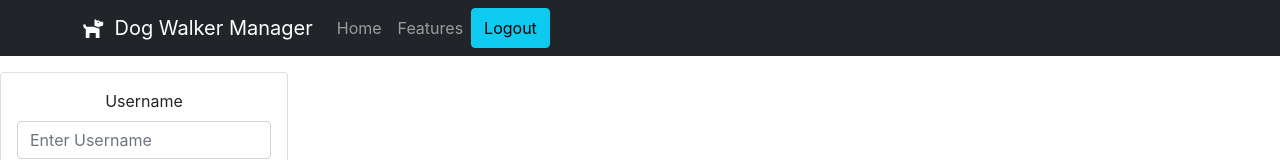
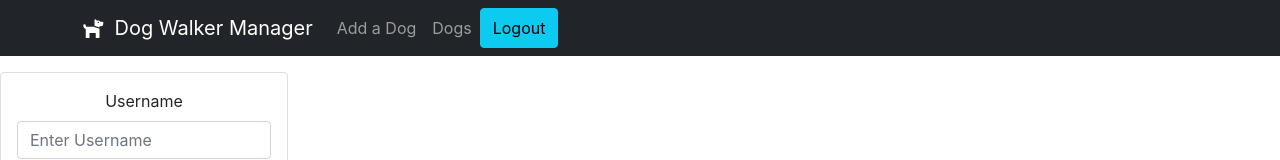
Before and after one commit to itushthegiant/dog-walker-manager, a React (Create React App) app in the folder client/: page /home in a window 1280 px wide. Shown: the top 160 px of the page. Built offline with nearby package versions, Linux system fonts and the light colour scheme; no server answers; the HTML template or start-up script is replaced by a standard one.

Commit message:
add dog form added

```diff
--- a/client/src/AuthenticatedApp.js
+++ b/client/src/AuthenticatedApp.js
@@ -1,4 +1,5 @@
 import React from 'react'
+import AddADog from './components/AddADog'
 import baseUrl from './api/baseUrl'
 import Navibar from './components/Navibar'
 import Dogs from './components/Dogs'
@@ -24,6 +25,9 @@ function AuthenticatedApp({ setCurrentUser, currentUser }) {
                 <Route exact path="/dogs">
                     <Dogs />
                 </Route>
+                <Route exact path="/add-dog">
+                    <AddADog />
+                </Route>
             </Switch>
         </div>
     )
--- a/client/src/components/Navibar.js
+++ b/client/src/components/Navibar.js
@@ -12,8 +12,8 @@ function Navibar({ handleLogOut }) {
                         <FontAwesomeIcon icon={faDog} className="dog-icon" />Dog Walker Manager
                     </Navbar.Brand>
                     <Nav className="me-auto">
-                        <Nav.Link href="#home">Home</Nav.Link>
-                        <Nav.Link href="#features">Features</Nav.Link>
+                        <Nav.Link href="/add-dog">Add a Dog</Nav.Link>
+                        <Nav.Link href="/dogs">Dogs</Nav.Link>
                         <Button variant="info" onClick={handleLogOut}>Logout</Button>
                     </Nav>
                 </Container>
```
Also changed, not shown: 1 other file (tests, documents, lock files or other folders).
